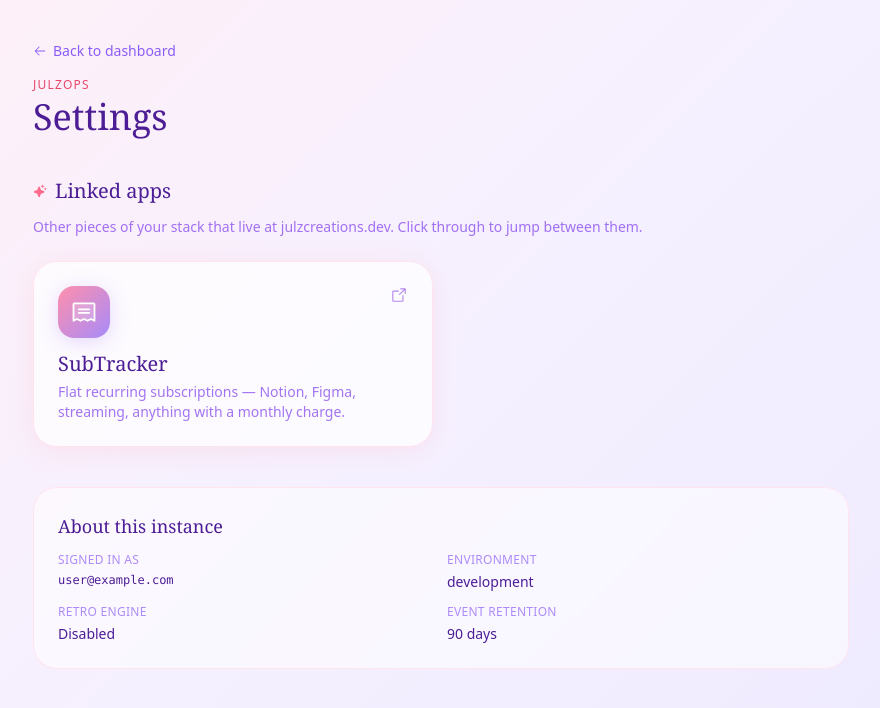
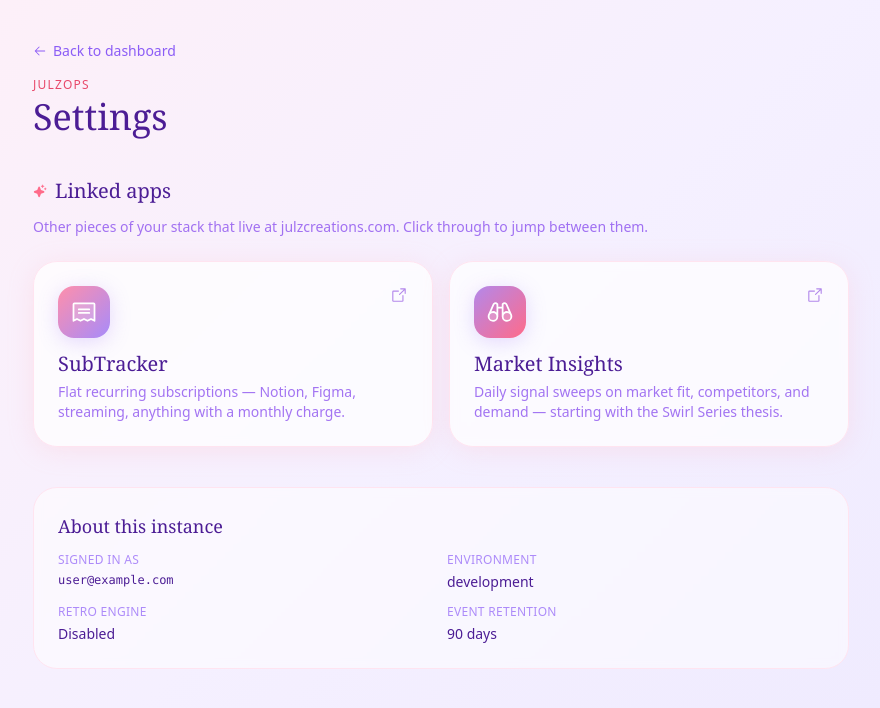
Before and after one commit to julzcreations/julzops, a Next.js app: page /settings in a window 1280 px wide. Shown: the top 708 px of the page, without its empty margins (199-1079 px from the left). Built offline with nearby package versions, Linux system fonts and the light colour scheme; no server answers; sample sign-in values are in the browser's storage.

Commit message:
chore: migrate julzcreations.dev refs to .com

```diff
--- a/src/app/settings/page.tsx
+++ b/src/app/settings/page.tsx
@@ -1,7 +1,7 @@
 import { getServerSession } from 'next-auth'
 import { redirect } from 'next/navigation'
 import Link from 'next/link'
-import { ArrowLeft, ArrowSquareOut, Receipt, Sparkle } from '@phosphor-icons/react/dist/ssr'
+import { ArrowLeft, ArrowSquareOut, Binoculars, Receipt, Sparkle } from '@phosphor-icons/react/dist/ssr'
 import { authOptions } from '@/lib/auth'
 
 export const dynamic = 'force-dynamic'
@@ -17,10 +17,17 @@ type LinkedApp = {
 const linkedApps: LinkedApp[] = [
   {
     name: 'SubTracker',
-    url: 'https://subs.julzcreations.dev',
+    url: 'https://subs.julzcreations.com',
     description: 'Flat recurring subscriptions — Notion, Figma, streaming, anything with a monthly charge.',
     icon: <Receipt weight="duotone" size={28} />,
     accentClass: 'from-pink-400 to-purple-500',
+  },
+  {
+    name: 'Market Insights',
+    url: 'https://insights.julzcreations.com',
+    description: 'Daily signal sweeps on market fit, competitors, and demand — starting with the Swirl Series thesis.',
+    icon: <Binoculars weight="duotone" size={28} />,
+    accentClass: 'from-purple-400 to-pink-500',
   },
 ]
 
@@ -48,7 +55,7 @@ export default async function SettingsPage() {
           <h2 className="font-display text-xl text-purple-900">Linked apps</h2>
         </div>
         <p className="text-sm text-purple-700/70 mb-6">
-          Other pieces of your stack that live at julzcreations.dev. Click through to jump between them.
+          Other pieces of your stack that live at julzcreations.com. Click through to jump between them.
         </p>
         <div className="grid grid-cols-1 sm:grid-cols-2 gap-4">
           {linkedApps.map((app) => (
--- a/tailwind.config.ts
+++ b/tailwind.config.ts
@@ -1,7 +1,7 @@
 import type { Config } from 'tailwindcss'
 
 // Theme tokens mirror SubTracker's cozy pink/purple lo-fi palette.
-// Keep these in sync across julzcreations.dev properties.
+// Keep these in sync across julzcreations.com properties.
 const config: Config = {
   content: [
     './src/pages/**/*.{js,ts,jsx,tsx,mdx}',
```
Also changed, not shown: 2 other files (tests, documents, lock files or other folders).
